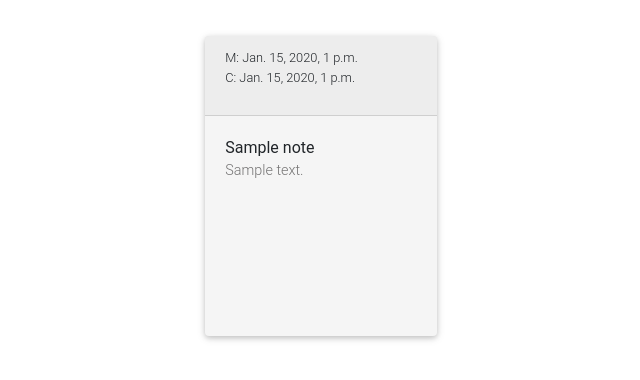
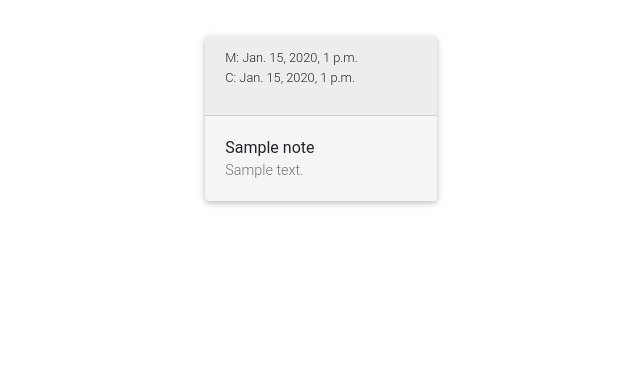
Before and after one commit to alpsakaci/bundles, a Django app: page /floppy/ in a window 1280 px wide. Shown: the part 176-556 px from the top of the page, without its empty margins (319-959 px from the left). Run offline with Django 3.2, Linux system fonts and the light colour scheme; a user stored in the database is signed in; tables that the repository leaves empty hold one stand-in row (values such as "Sample post"); parts of the project's set-up code (start-up, migrations or seed data) failed here and were passed over; some libraries are stand-ins or nearby versions; some web fonts are replaced.

Commit message:
card height fix

```diff
--- a/floppy/templates/floppy/index.html
+++ b/floppy/templates/floppy/index.html
@@ -16,7 +16,7 @@
     <div class="row mx-auto">
         {% for note in notes %}
         <div class="col-md-3 mx-auto m-3" onclick="window.location.href = '{% url 'editnote' note.id %}';">
-            <div class="card m-2" style="background-color: whitesmoke; height: 300px;">
+            <div class="card m-2" style="background-color: whitesmoke;">
                 <div class="card-header">
                     <p class="font-weight-light small">
                         M: {{ note.date_modified }} </br>
@@ -25,7 +25,7 @@
                 </div>
                 <div class="card-body">
                     {{ note.title | truncatechars_html:20 }}
-                    <p class="card-text font-weight-light">{{ note.content | truncatechars_html:150 | safe }}</p>
+                    <p class="card-text font-weight-light">{{ note.content | truncatechars_html:50 | safe }}</p>
                 </div>
             </div>
         </div>
```
